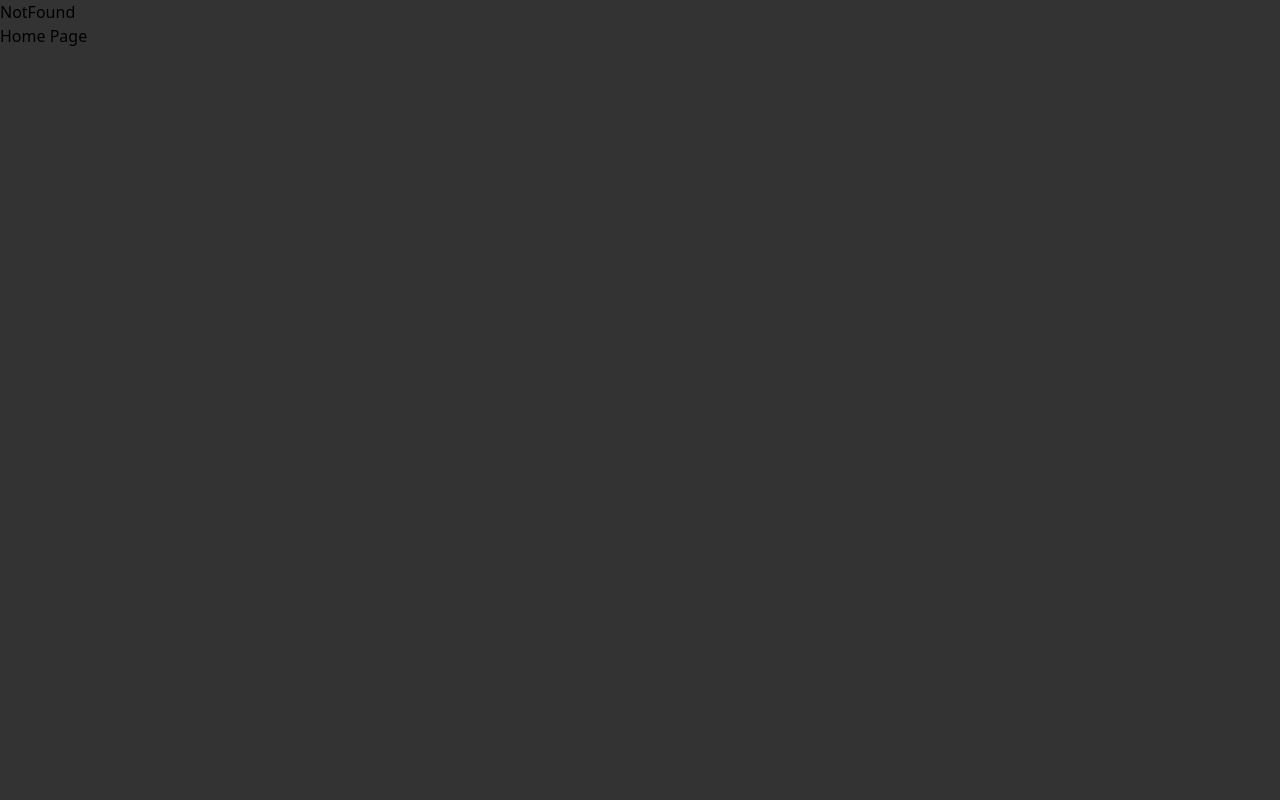
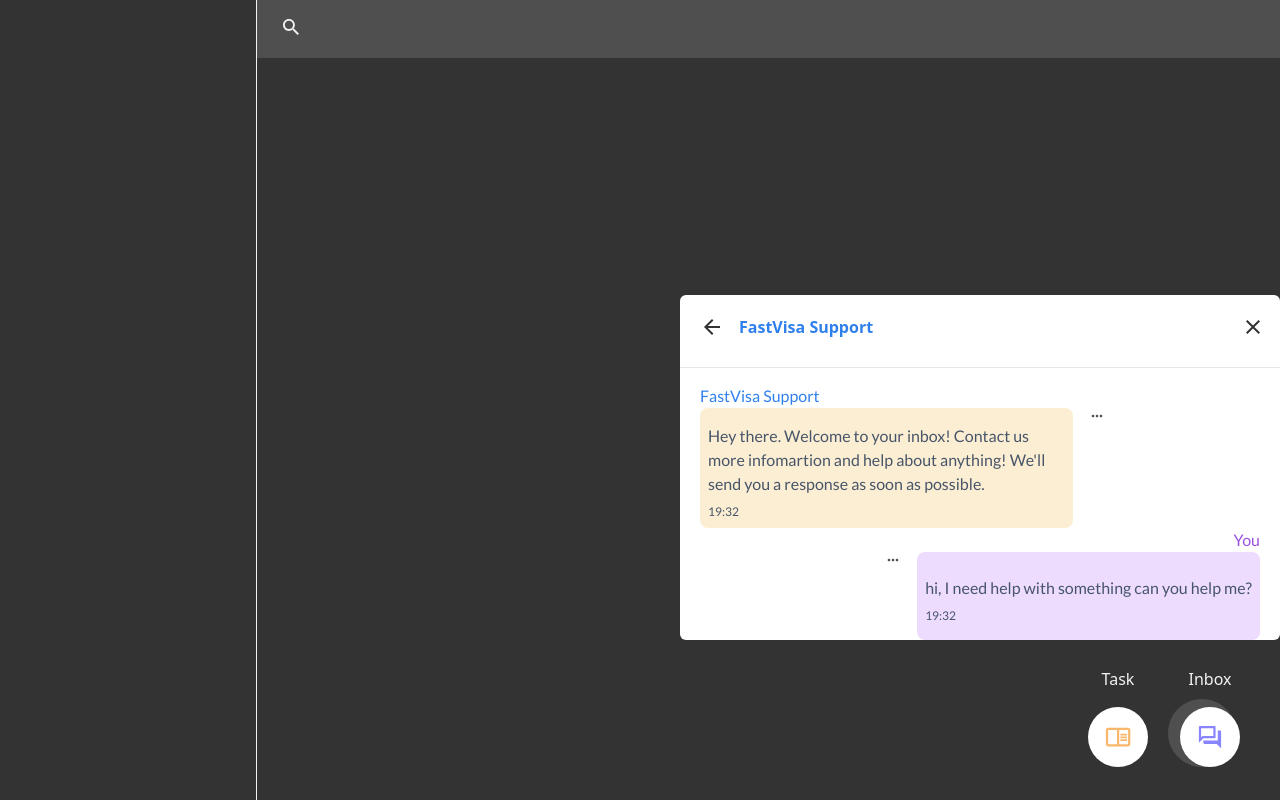
Before and after one commit to OngkyRinaldo/Simpul-Tech-Skill-Challenge, a React (Vite) app: page /fastVisaSupport in a window 1280 px wide. Built offline with nearby package versions, Linux system fonts and the light colour scheme.

Commit message:
create support pages

```diff
--- a/src/App.jsx
+++ b/src/App.jsx
@@ -3,6 +3,7 @@
 import Inbox from './pages/Inbox';
 import NotFound from './pages/404';
 import InboxDetails from './pages/InboxDetail';
+import FastVisaSupport from './components/support/FastVisaSupport';
 
 function App() {
     return (
@@ -11,6 +12,7 @@
                 <Route path='/' element={<Index />} />
                 <Route path='inbox' element={<Inbox />} />
                 <Route path='detailMessage' element={<InboxDetails />} />
+                <Route path='fastVisaSupport' element={<FastVisaSupport />} />
                 <Route path='*' element={<NotFound />} />
             </Routes>
         </main>
--- a/src/components/DetailsComponent.jsx
+++ b/src/components/DetailsComponent.jsx
@@ -4,10 +4,10 @@
 
 const DetailsComponent = () => {
     return (
-        <section className='flex justify-center items-center gap-x-8 absolute bottom-[33px] right-10 '>
+        <div className='flex justify-center items-center gap-x-8 absolute bottom-[33px] right-10 '>
             <Task />
             <DetailsInboxButton />
-        </section>
+        </div>
     );
 };
 
--- a/src/components/modal/InboxModal.jsx
+++ b/src/components/modal/InboxModal.jsx
@@ -220,8 +220,9 @@
                         </div>
                     );
                 })}
-
-                <Link to='#'>
+                {filteredUsers.slice(3, 4).map((user) => {
+                    return (
+                        <Link to='/FastVisaSupport' key={user.id}>
                             <div className='mt-2 3xl:mt-[23px] flex justify-start items-center gap-x-16'>
                                 <div className='flex justify-center items-center relative '>
                                     <div className='w-[34px] h-[34px] bg-primary-blue flex justify-center items-center rounded-full absolute left-4'>
@@ -245,6 +246,8 @@
                             </div>
                             <hr className='text-primary-BattleshipGrey sm:mt-2 3xl:mt-[37px]' />
                         </Link>
+                    );
+                })}
             </div>
         </div>
     );
--- /dev/null
+++ b/src/components/support/FastVisaSupport.jsx
@@ -0,0 +1,36 @@
+import { Link } from 'react-router-dom';
+import Ellipse8Icon from '../../assets/icons/buttons/Ellipse8.svg';
+import inboxIcon from '../../assets/icons/buttons/inboxIcon.svg';
+import Task from '../button/menu/Task';
+import SupportModal from './SupportModal';
+import SearchHomePage from '../serach/SearchHomePage';
+
+const FastVisaSupport = () => {
+    return (
+        <section className='container ml-auto h-full w-4/5 border-l border-[#F2F2F2]'>
+            <SearchHomePage />
+
+            <SupportModal />
+            <div className='flex justify-center items-center gap-x-8 absolute bottom-[33px] right-10 '>
+                <Task />
+                <div className='flex flex-col '>
+                    <p className='text-[#f2f2f2] mb-4 text-center'>Inbox</p>
+                    <img
+                        src={Ellipse8Icon}
+                        alt='Ellipse8.svg'
+                        className='absolute bottom-0  -right-1 xl:right-1'
+                    />
+
+                    <Link
+                        to='/inbox'
+                        className='bg-white text-indicator-Apricot w-12 h-12 xl:w-[60px] xl:h-[60px]  flex items-center justify-center p-[6px] rounded-full z-10'
+                    >
+                        <img src={inboxIcon} alt='inboxIcon.svg' />
+                    </Link>
+                </div>
+            </div>
+        </section>
+    );
+};
+
+export default FastVisaSupport;
--- /dev/null
+++ b/src/components/support/SupportModal.jsx
@@ -0,0 +1,101 @@
+import arrowReturnIcon from '../../assets/icons/buttons/detailButton/arrowReturn.svg';
+import closeModalIcon from '../../assets/icons/buttons/detailButton/closeModal.svg';
+import chatOptions from '../../assets/icons/buttons/chats/3dots.svg';
+import { Link } from 'react-router-dom';
+import loading from '../../assets/icons/Loading.svg';
+
+const SupportModal = () => {
+    return (
+        <div className='absolute  bottom-16 sm:bottom-40 3xl:bottom-19 right-0 '>
+            <div className='w-80 3xl:min-h-[726px] lg:w-[600px]  3xl:w-modalWidth  bg-white rounded-md '>
+                <div className='flex justify-between items-center  p-5'>
+                    <div className='flex gap-x-[15px]'>
+                        <Link to='/inbox'>
+                            <img
+                                src={arrowReturnIcon}
+                                alt='arrowReturn.svg'
+                                className='cursor-pointer'
+                            />
+                        </Link>
+
+                        <div className=''>
+                            <h2 className='font-bold text-primary-blue'>
+                                FastVisa Support
+                            </h2>
+                        </div>
+                    </div>
+
+                    <Link to='/inbox'>
+                        <img
+                            src={closeModalIcon}
+                            alt='closeModal.svg'
+                            className='cursor-pointer'
+                        />
+                    </Link>
+                </div>
+                <hr className='font-bold sm:mt-2 xl:pt-4' />
+                <div className='max-h-64 3xl:max-h-[554px] overflow-scroll flex flex-col items-between font-Lato px-5'>
+                    <div className='mr-auto  '>
+                        <h2 className=' text-left text-primary-blue'>
+                            FastVisa Support
+                        </h2>
+                        <div className='flex items-start justify-start gap-4 '>
+                            <div className='w-2/3 bg-chats-oasis rounded-lg px-2 py-2 text-slate-600'>
+                                <p className='pt-2'>
+                                    Hey there. Welcome to your inbox! Contact us
+                                    more infomartion and help about anything!
+                                    We&apos;ll send you a response as soon as
+                                    possible.
+                                </p>
+                                <p className='pt-2 text-xs'>19:32</p>
+                            </div>
+
+                            <div className='cursor-pointer'>
+                                <img src={chatOptions} alt='3dots.svg' />
+                            </div>
+                        </div>
+                    </div>
+                    <div className='text-start ml-auto'>
+                        <h2 className=' text-right text-chats-lavenderIndigo'>
+                            You
+                        </h2>
+
+                        <div className='flex items-start justify-end gap-4 max-w-[411px]'>
+                            <div className='cursor-pointer'>
+                                <img src={chatOptions} alt='3dots.svg' />
+                            </div>
+
+                            <div className='w-fit bg-chats-lavenderMist rounded-lg px-2 py-4 text-slate-600'>
+                                <p className='pt-2'>
+                                    hi, I need help with something can you help
+                                    me?
+                                </p>
+                                <p className='pt-2 text-xs'>19:32</p>
+                            </div>
+                        </div>
+                    </div>
+                    <div className='bg-[#E9F3FF] flex justify-start items-center p-3 mt-48'>
+                        <img src={loading} alt='Loading.svg' />
+                        <p>
+                            Please wait while we connect you with one of our
+                            team ...
+                        </p>
+                    </div>
+                    <div className=' flex justify-between items-center mt-3 gap-x-4'>
+                        <input
+                            type='text'
+                            className='w-[580px] h-10 border border-primary-BattleshipGrey focus:outline-none text-main font-bold py-2 pl-4 rounded-lg'
+                            placeholder='Type a new message'
+                        />
+
+                        <button className='px-4 py-2 bg-primary-blue text-white rounded-lg'>
+                            Send
+                        </button>
+                    </div>
+                </div>
+            </div>
+        </div>
+    );
+};
+
+export default SupportModal;
```
Also changed, not shown: src/assets/icons/Loading.svg (added). Lines whose indentation alone changed are shown as unchanged.
